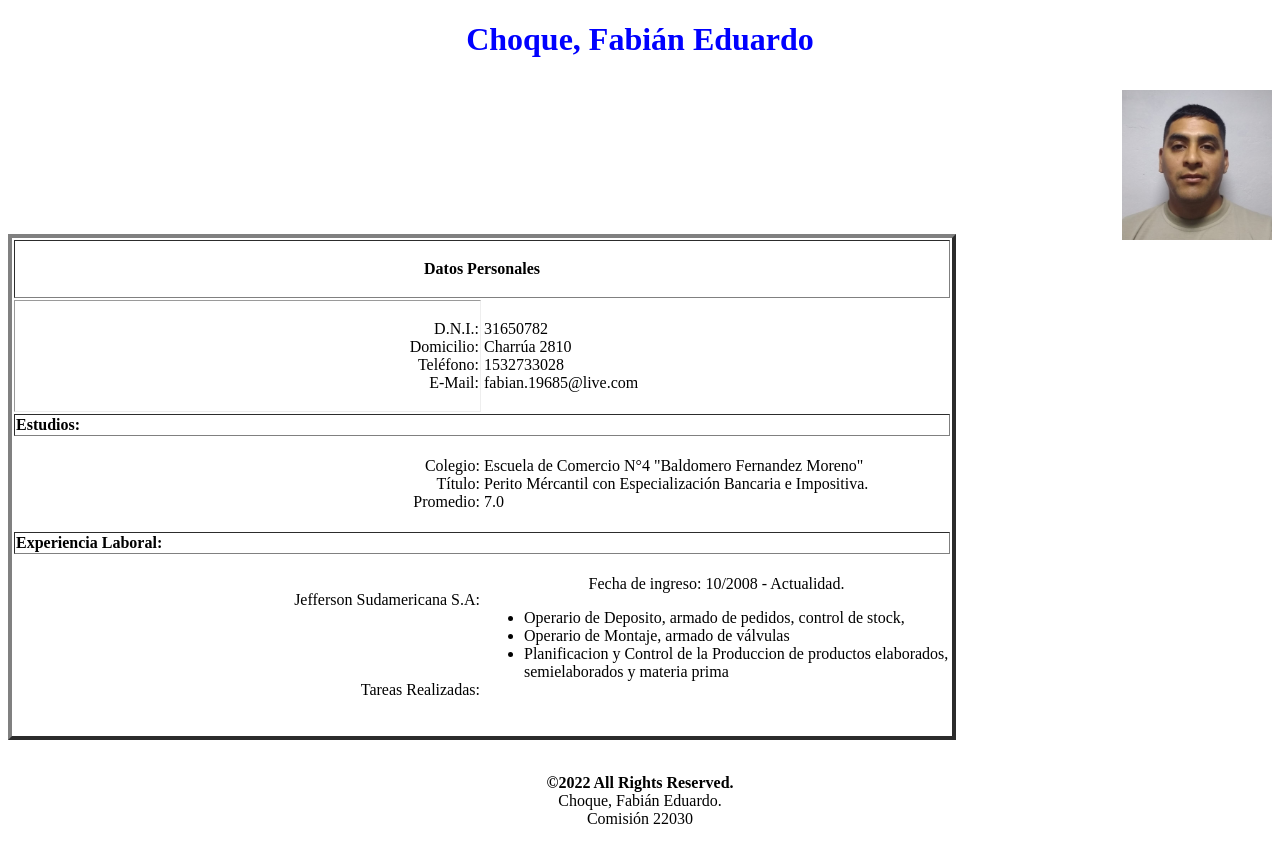
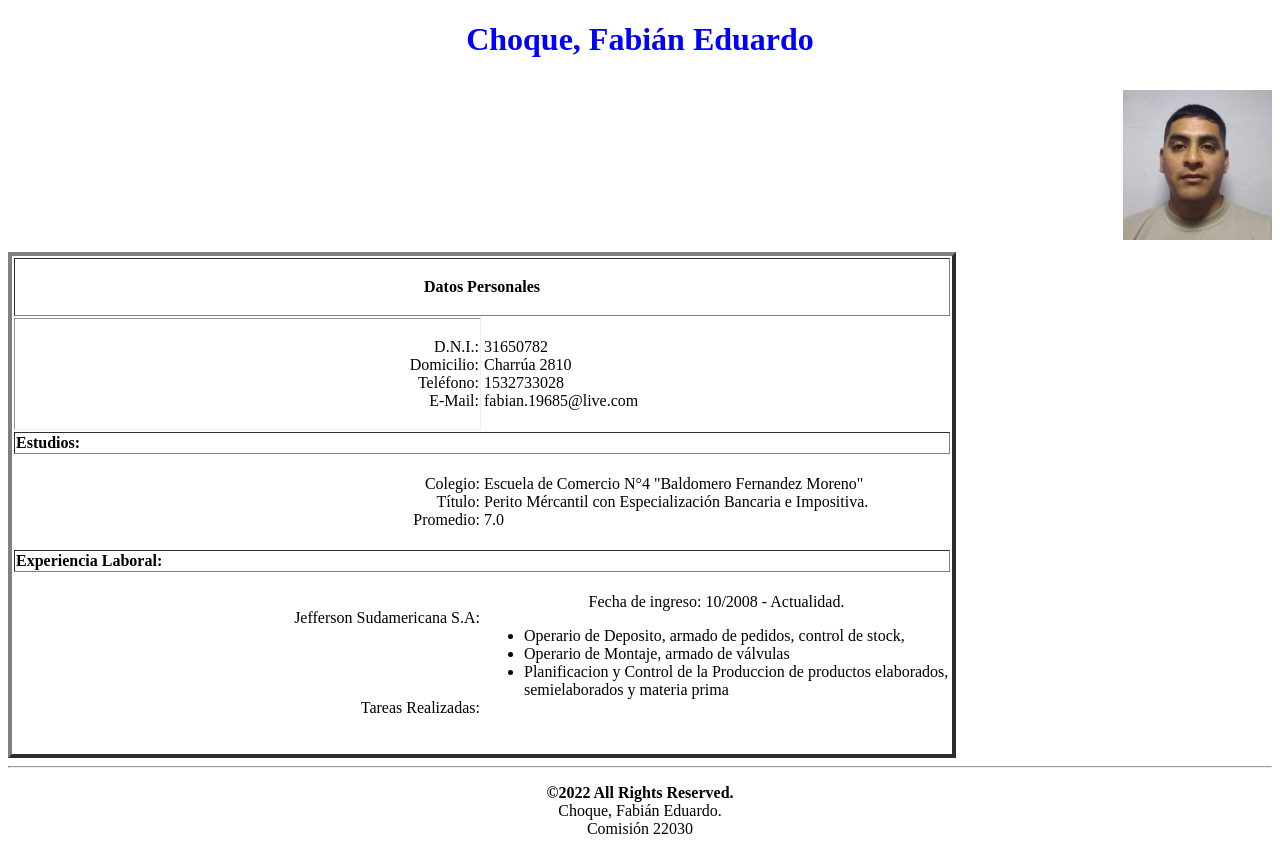
Before and after one commit to fabian196/fabian196, a plain HTML site: page Tarea/Tarea/Index.html in a window 1280 px wide. Drawn offline with Linux system fonts and the light colour scheme; files whose address does not match are found by name.

Commit message:
hr, resubir foto

```diff
--- a/Tarea/Tarea/Index.html
+++ b/Tarea/Tarea/Index.html
@@ -9,8 +9,7 @@
 <body>
    <header>
        <h1 align= "center" <p style="color:blue ">Choque, Fabián Eduardo</p></h1>
-            <img src="C:\Users\Ariana\Desktop\Java 2022\Foto_Carnet_1.png"width="150"
-            height="150"style="float: right"
+            <img src="./Foto_Carnet_1.png" alt="Foto_Carnet_1" height="150" style="float: right">
             <br><br><br><br><br><br><br><br><br>
    </header>
    <main>
@@ -75,8 +74,9 @@
                 </tr>
        </table>
    </main>
+   <hr>
    <footer align="center">
-            <br><p><b>©2022 All Rights Reserved.</b> <br>Choque, Fabián Eduardo. <br>Comisión 22030</p>
+        <p><b>©2022 All Rights Reserved.</b> <br>Choque, Fabián Eduardo. <br>Comisión 22030</p>
    </footer>
 </body>
 </html>
```
Also changed, not shown: Tarea/Tarea/Foto_Carnet_1.png (renamed from Foto_Carnet_1.png).
